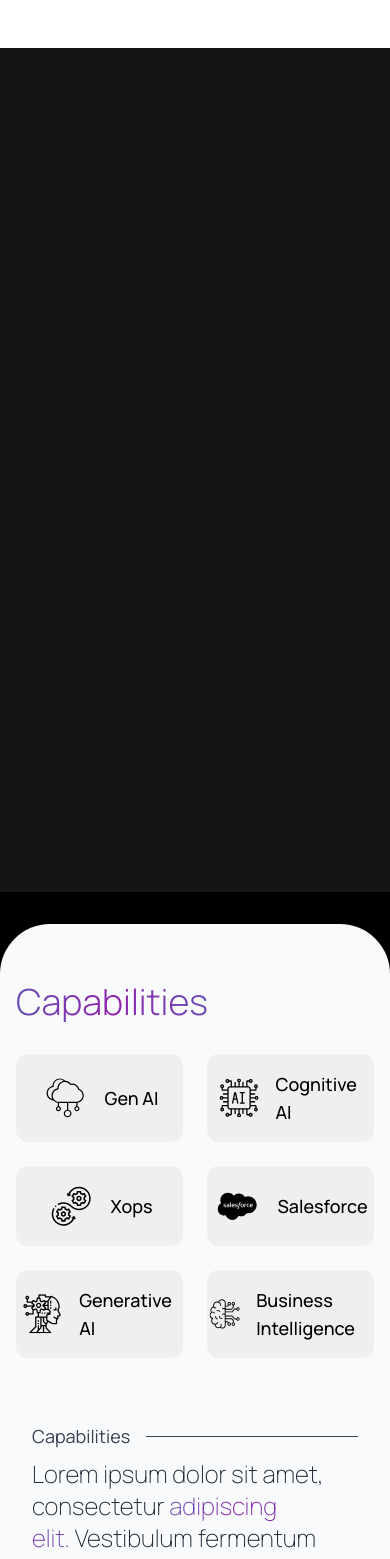
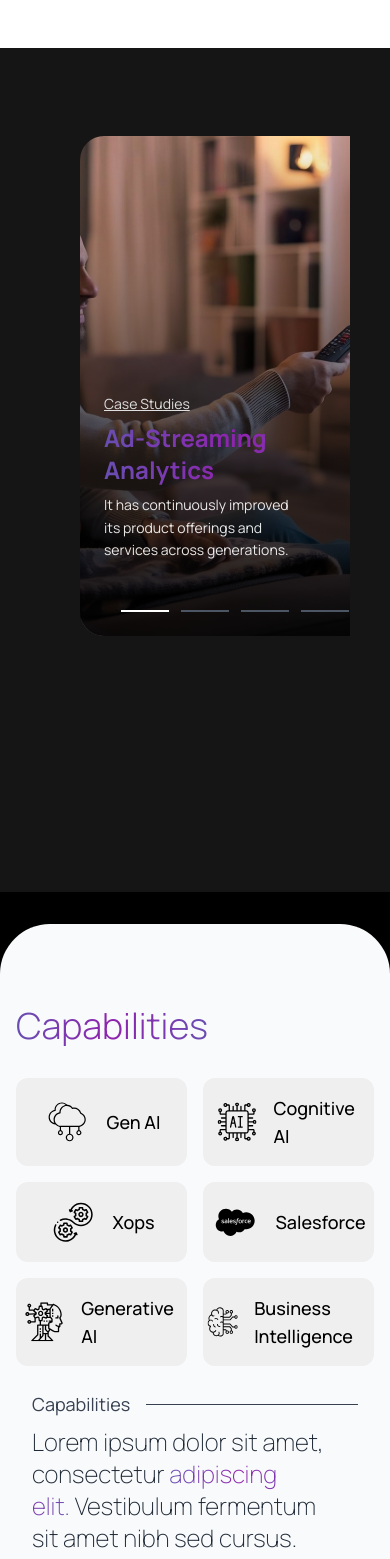
Before and after one commit to TarunPereddi-InfoServices/Info-Services, a React (Vite) app: page / in a window 390 px wide. Shown: the part 1640-3199 px from the top of the page. Built offline with nearby package versions, Linux system fonts and the light colour scheme.

Commit message:
casestudies page mobile view updated

```diff
--- a/src/pages/Home/Capabilities.jsx
+++ b/src/pages/Home/Capabilities.jsx
@@ -87,15 +87,15 @@ const Capabilities = () => {
   const [activeCapability, setActiveCapability] = useState(null);
 
   return (
-    <div className="sticky top-0 z-0 h-screen overflow-hidden">
+    <div className="sticky top-0 z-0 min-h-screen overflow-hidden">
     <div className="flex flex-col items-center justify-center min-h-screen bg-gray-50 p-4 sm:p-8 overflow-hidden rounded-t-[50px]">
-      <div className="w-full max-w-7xl">
+      <div className="w-full max-w-7xl mt-8 sm:mt-0">
         <h1 className="text-4xl sm:text-6xl font-light bg-gradient-to-r from-[#684EB2] via-[#8F23AE] to-[#684EB2] inline-block text-transparent bg-clip-text mb-8 sm:mb-12">
           Capabilities
         </h1>
       </div>
       <div className="flex flex-col lg:flex-row space-y-8 lg:space-y-0 lg:space-x-16 w-full max-w-7xl">
-        <div className="grid grid-cols-2 sm:grid-cols-2  lg:grid-cols-3 gap-6 w-full lg:w-3/5">
+        <div className="grid grid-cols-2 sm:grid-cols-2  lg:grid-cols-3 gap-4 sm:gap-6 w-full lg:w-3/5">
           {capabilities.map((capability) => (
             <CapabilityCard
               key={capability.title}
@@ -140,7 +140,7 @@ const Capabilities = () => {
                 <div className="flex justify-center">
                 <Button
                   variant="outline"
-                  className="text-xl sm:text-2xl font-extralight rounded-full border-zinc-800 text-zinc-600 px-8 py-4 sm:px-12 sm:py-7 hover:bg-gradient-to-r from-[#684EB2] via-[#8F23AE] to-[#684EB2] hover:text-white transition-all duration-300 ease-in-out bg-[length:200%_100%] hover:bg-[100%_0] cursor-pointer mx-auto"
+                  className="text-xl sm:text-2xl font-extralight rounded-full border-zinc-800 text-zinc-600 px-8 py-4 sm:px-12 sm:py-7 mb-20 hover:bg-gradient-to-r from-[#684EB2] via-[#8F23AE] to-[#684EB2] hover:text-white transition-all duration-300 ease-in-out bg-[length:200%_100%] hover:bg-[100%_0] cursor-pointer mx-auto"
                 >
                   View More Capabilities
                 </Button>
--- a/src/pages/Home/CaseStudies.jsx
+++ b/src/pages/Home/CaseStudies.jsx
@@ -84,30 +84,40 @@ const CaseStudyCard = ({ title, description, images, isWide,index,isMobile, curr
 
   if (isMobile) {
     return (
+      <div className="relative w-full h-[500px] rounded-3xl overflow-hidden bg-[#151515]">
+      {/* Fixed container with changing images */}
+      <AnimatePresence mode="wait">
         <motion.div
-        className="absolute top-0 left-0 h-full"
-        initial={{ opacity: 0 , y: '100%' }}
-        animate={{ opacity: 1 , y:0 }}
-        exit={{ opacity: 0 , y: '-100%'}}
-        transition={{ duration: 1.5 }}
+          key={currentImageIndex}
+          className="absolute inset-0"
+          initial={{ opacity: 0 }}
+          animate={{ opacity: 1 }}
+          exit={{ opacity: 0 }}
+          transition={{ duration: 1 }}
         >
-        <div className="h-full flex flex-col">
-          <div className="relative flex-1 bg-[#151515]">
           <div
             className="absolute inset-0 bg-cover bg-center"
             style={{ backgroundImage: `url(${images[currentImageIndex]})` }}
           />
           <div className="absolute inset-0 bg-gradient-to-t from-black/90 via-black/50 to-transparent" />
-            <div className="relative h-full flex flex-col justify-center  px-6 py-12 text-left opacity-100 backdrop-blur-[1px] ">
-              <h3 className="text-s underline underline-offset-1 font-normal mb-2 text-[#DFDFDF] ">Case Studies</h3>
-              <h2 className="text-2xl font-sans font-bold mb-2 bg-gradient-to-r from-[#684EB2] via-[#8F23AE] to-[#684EB2] inline-block text-transparent bg-clip-text">{title}</h2>
-              <p className="text-white/90 text-sm leading-relaxed mb-8">{description}</p>
-            </div>
-          </div>
-        </div>
-        <div className="absolute bottom-16 left-0 right-0 z-30">
-                <div className="flex justify-center items-center space-x-3 px-6">
-                  {caseStudiesData.map((_, i) => (
+        </motion.div>
+      </AnimatePresence>
+
+      {/* Fixed content overlay */}
+      <div className="absolute inset-0 flex flex-col justify-end p-6 z-10">
+        <h3 className="text-sm underline underline-offset-1 font-normal mb-2 text-[#DFDFDF]">
+          Case Studies
+        </h3>
+        <h2 className="text-2xl font-bold mb-2 bg-gradient-to-r from-[#684EB2] via-[#8F23AE] to-[#684EB2] inline-block text-transparent bg-clip-text">
+          {title}
+        </h2>
+        <p className="text-white/90 text-sm leading-relaxed mb-8">
+          {description}
+        </p>
+
+        {/* Navigation dots */}
+        <div className="flex justify-center space-x-3 mt-4">
+          {images.map((_, i) => (
             <button
               key={i}
               onClick={() => goToSlide(i)}
@@ -119,11 +129,9 @@ const CaseStudyCard = ({ title, description, images, isWide,index,isMobile, curr
           ))}
         </div>
       </div>
-      </motion.div>
+    </div>
   );
-  }
-
-
+};
 
   // Determine if the animation should be bottom-to-top or top-to-bottom
   const isBottomToTop = index === 1 || index === 3; // 2nd and 4th cards
@@ -173,30 +181,6 @@ const CaseStudyCard = ({ title, description, images, isWide,index,isMobile, curr
         ) : (
           // Small cards use directional sliding animation
           <div className="relative h-full">
-            {/* {images.map((img, imgIndex) => (
-              <motion.img
-                key={imgIndex}
-                src={img}
-                alt={title}
-                className={`absolute w-full h-full object-cover transition-all duration-500 ease-in-out ${
-                  isHovered ? 'brightness-50' : 'brightness-40 grayscale'
-                }`}
-                style={{
-                  top: isBottomToTop
-                    ? `${imgIndex * 100}%`
-                    : `-${(images.length - 1 - imgIndex) * 100}%`,
-                }}
-                animate={{
-                  y: isBottomToTop
-                    ? `-${currentImageIndex * 100}%`
-                    : `${currentImageIndex * 100}%`,
-                }}
-                transition={{
-                  duration: 1.5,
-                  ease: "easeInOut"
-                }}
-              />
-            ))} */}
             <AnimatePresence initial={false} custom={isBottomToTop ? 1 : -1}>
               <motion.img
                 key={currentImageIndex}
@@ -240,6 +224,8 @@ const CaseStudyCard = ({ title, description, images, isWide,index,isMobile, curr
 const CaseStudies = () => {
   const [isMobile, setIsMobile] = useState(false);
   const [currentSlide, setCurrentSlide] = useState(0);
+  const [currentImageIndex, setCurrentImageIndex] = useState(0);
+
   useEffect(() => {
     const handleResize = () => {
       setIsMobile(window.innerWidth < 768);
@@ -256,10 +242,12 @@ const CaseStudies = () => {
   };
   useEffect(() => {
     if (isMobile) {
-      const timer = setInterval(goToNextSlide, 3000);
-      return () => clearInterval(timer);
+      const interval = setInterval(() => {
+        setCurrentImageIndex((prev) => (prev + 1) % caseStudiesData[currentSlide].images.length);
+      }, 3000);
+      return () => clearInterval(interval);
     }
-  }, [isMobile, goToNextSlide]);
+  }, [currentSlide, isMobile]);
   if (isMobile) {
     return (
     <>
```
Lines whose indentation alone changed are shown as unchanged.
